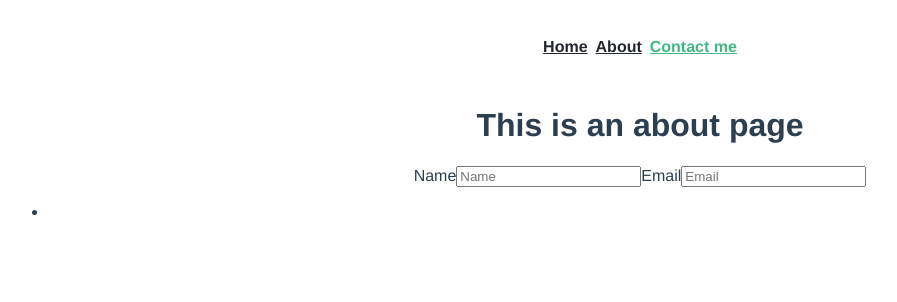
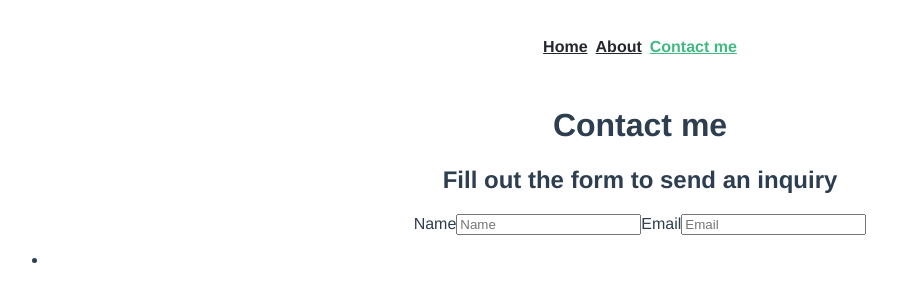
Before and after one commit to Eposkk/IDATT2105-Fullstack, a Vue app: page /kontaktskjema in a window 1280 px wide. Shown: the top 302 px of the page, without its empty margins (0-897 px from the left). Built offline with nearby package versions, Linux system fonts and the light colour scheme.

Commit message:
Small tweak: Changed headers

```diff
--- a/src/views/Kontaktskjema.vue
+++ b/src/views/Kontaktskjema.vue
@@ -1,6 +1,7 @@
 <template>
   <div class="about">
-    <h1>This is an about page</h1>
+    <h1>Contact me</h1>
+    <h2>Fill out the form to send an inquiry</h2>
     <form @submit.prevent="onSubmit">
       <BaseInput label="Name" type="name" :modelValue="name" />
       <BaseInput label="Email" type="email" :modelValue="email" />
```
